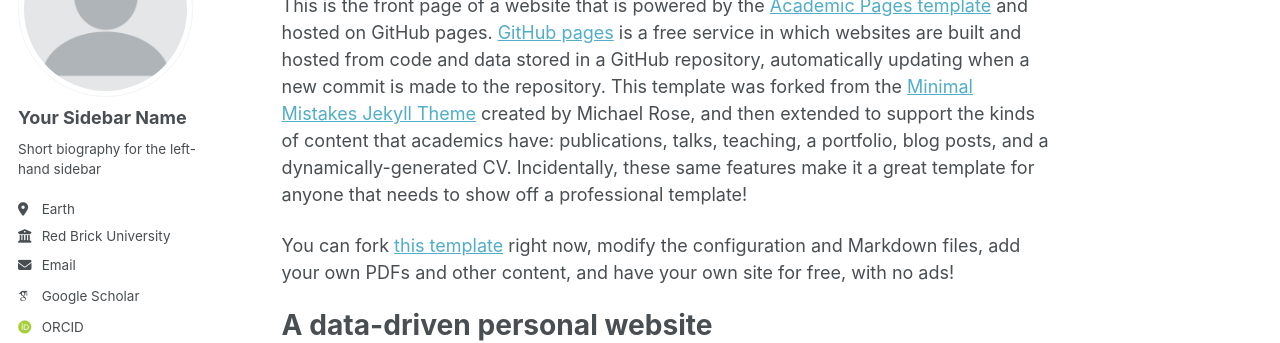
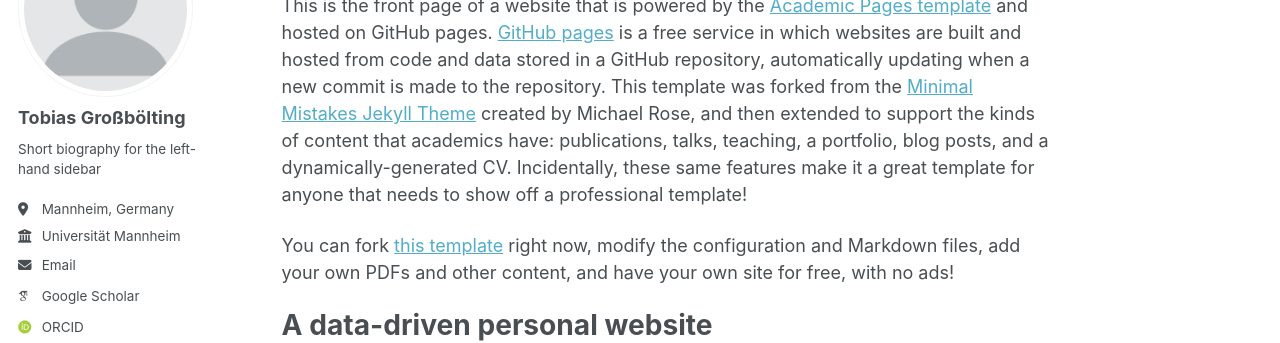
Before and after one commit to tgrossboelting/tgrossboelting.github.io, a Jekyll site: the page built from _pages/about.md, in a window 1280 px wide. Shown: the part 179-522 px from the top of the page. Built offline with Jekyll 4.4.1, drawn with Linux system fonts in a browser that asks for light colours; some web fonts are replaced; a script bundle is joined from its source files by our own code; library files that are not in the unit come from our copies.

Commit message:
Update _config.yml

```diff
--- a/_config.yml
+++ b/_config.yml
@@ -24,13 +24,13 @@
 author:
   # Biographic information
   avatar           : "profile.png"
-  name             : "Your Sidebar Name"
+  name             : "Tobias Großbölting"
   pronouns         : # example: "she/her"
   bio              : "Short biography for the left-hand sidebar"
-  location         : "Earth"
-  employer         : "Red Brick University"
+  location         : "Mannheim, Germany"
+  employer         : "Universität Mannheim"
   uri              : # URL
-  email            : "none@example.org"
+  email            : "tgrossbo@mail.uni-mannheim.de"
 
   # Academic websites
   academia         : # URL
```
